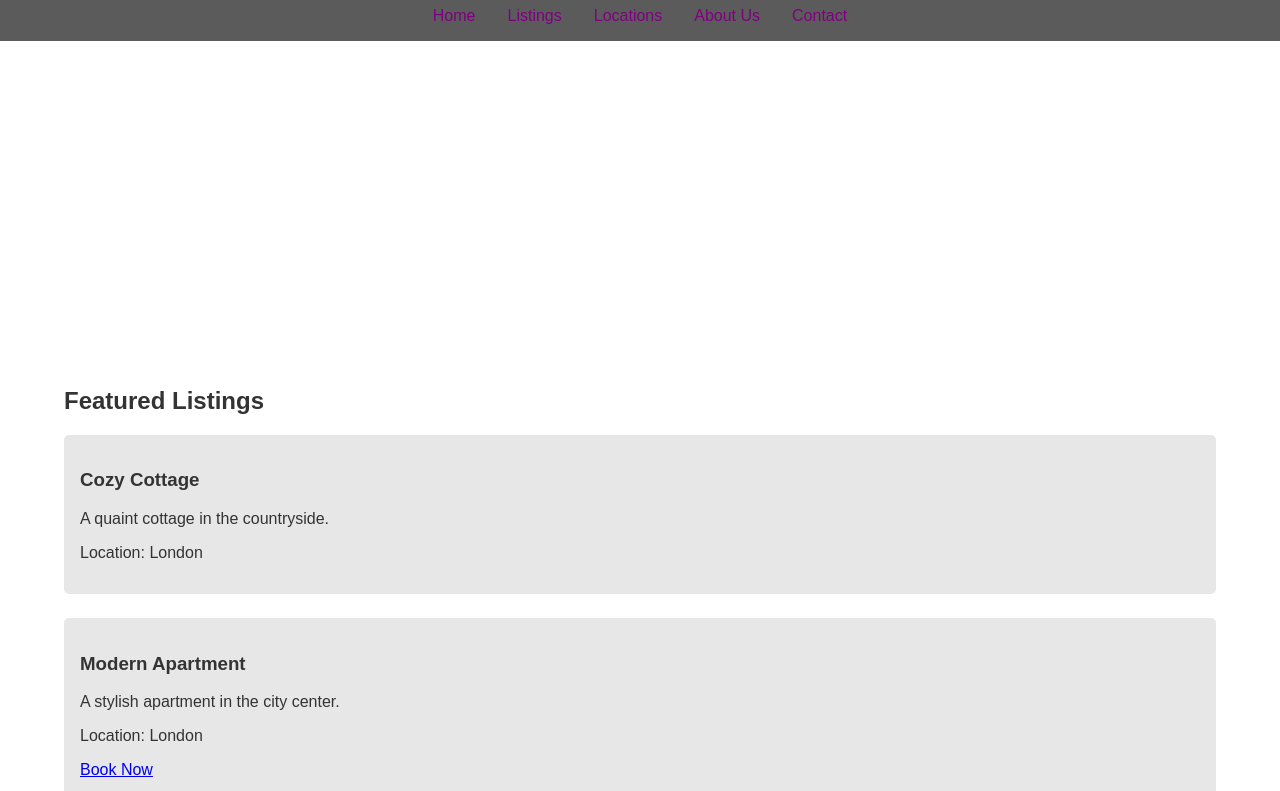
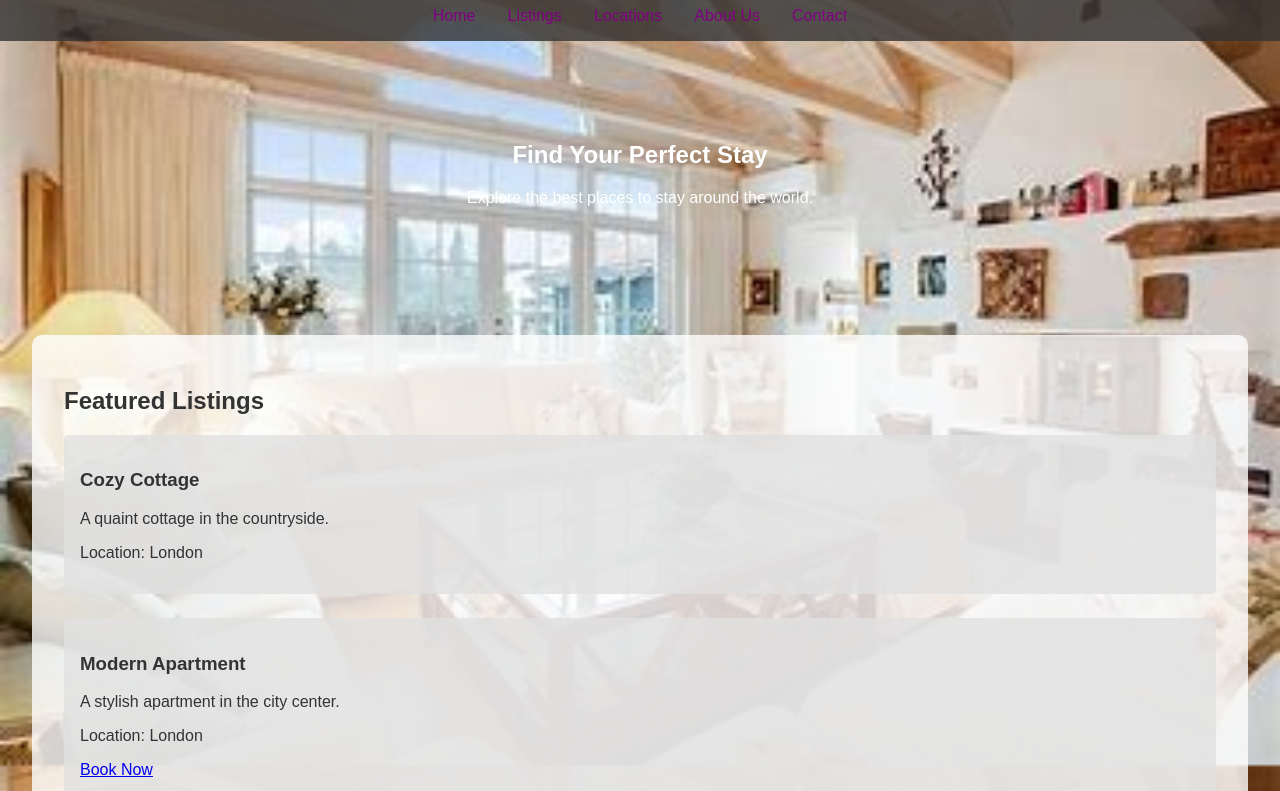
Before and after one commit to Morningstar-web/HomeHaven, a plain HTML site: page index.html in a window 1280 px wide. Shown: the part 89-880 px from the top of the page. Drawn offline with Linux system fonts and the light colour scheme.

Commit message:
Update styles.css

```diff
--- a/styles.css
+++ b/styles.css
@@ -3,7 +3,7 @@ body {
     font-family: Arial, sans-serif;
     margin: 0;
     padding: 0;
-    background: url('background.jpg') no-repeat center center/cover;
+    background: url('ch5.jpeg') no-repeat center center/cover;
     background-size: cover;
     background-attachment: fixed;
     color: #333;
```
